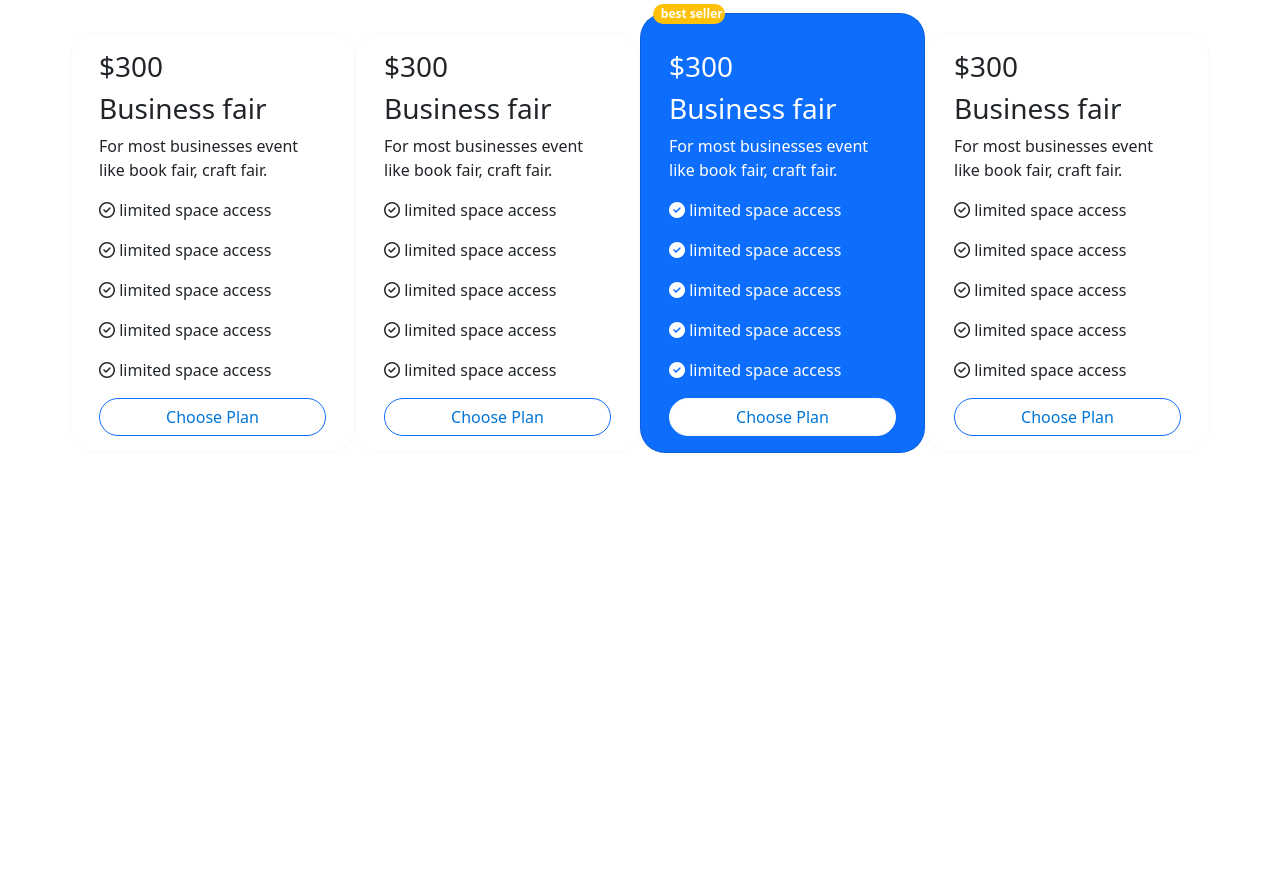
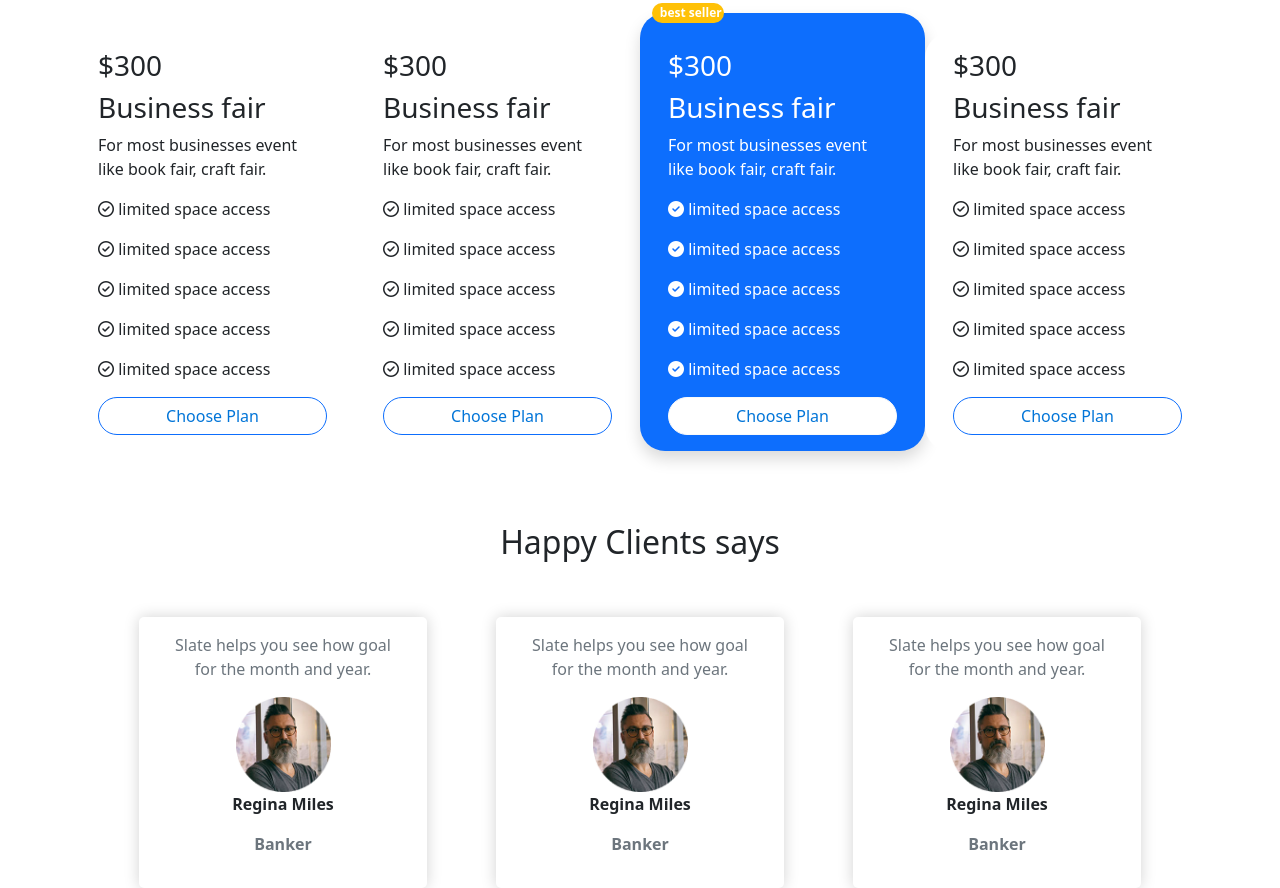
Before and after one commit to mh4bib/convention-center, a plain HTML site: page index.html in a window 1280 px wide. Shown: the part 626-1514 px from the top of the page. Before the commit the page ends 1151 px from the top, so only its background shows below. Drawn offline with nearby package versions, Linux system fonts and the light colour scheme.

Commit message:
client added

```diff
--- a/css/style.css
+++ b/css/style.css
@@ -1,5 +1,6 @@
 
 .my-card{
+    border: none;
     border-radius: 25px;
 }
 .my-badge{
@@ -13,3 +14,10 @@
     color:#0275d8;
     border-radius: 20px;
 }
+.my-img{
+    width: 95px;
+}
+.my-client-card{
+    border-radius: 5px;
+    box-shadow: 0 0 15px lightgrey;
+}
--- a/index.html
+++ b/index.html
@@ -91,6 +91,7 @@
 
     </header>
     <main>
+      <!-- plans -->
       <div class="container my-5">
         <div class="row justify-content-evenly align-items-end">
           <div class="card mb-4 border-light col-sm-11 col-md-5 col-lg-3 my-card" style="max-width: 18rem;">
@@ -123,7 +124,7 @@
               </div>
             </div>
           </div>
-          <div class="card mb-4 bg-primary col-lg-3 text-white my-card" style="max-width: 18rem;">
+          <div class="card mb-4 bg-primary col-lg-3 text-white shadow my-card" style="max-width: 18rem;">
               <span class="badge bg-warning my-badge">best seller</span>
             <div class="card-body">
               <h3>$300</h3>
@@ -154,8 +155,38 @@
               </div>
             </div>
           </div>
+        </div>
       </div>
-
+      <!-- Clients says -->
+      <div class="container">
+        <h2 class="text-center">Happy Clients says</h2>
+        <div class="row justify-content-evenly">
+          <div class="card col-sm-12 col-md-6 col-lg-4 mt-5 my-card my-client-card" style="max-width: 18rem;">
+            <div class="card-body text-center">
+              <p class="card-text text-muted">Slate helps you see how goal for the month and year.</p>
+              <img src="images/person 1.png" class="my-img" alt="...">
+              <p class="fw-bold">Regina Miles</p>
+              <p class="fw-bold text-muted">Banker</p>
+            </div>
+          </div>
+          <div class="card col-sm-12 col-md-6 col-lg-4 mt-5 my-card my-client-card" style="max-width: 18rem;">
+            <div class="card-body text-center">
+              <p class="card-text text-muted">Slate helps you see how goal for the month and year.</p>
+              <img src="images/person 1.png" class="my-img" alt="...">
+              <p class="fw-bold">Regina Miles</p>
+              <p class="fw-bold text-muted">Banker</p>
+            </div>
+          </div>
+          <div class="card col-sm-12 col-md-6 col-lg-4 mt-5 my-card my-client-card" style="max-width: 18rem;">
+            <div class="card-body text-center">
+              <p class="card-text text-muted">Slate helps you see how goal for the month and year.</p>
+              <img src="images/person 1.png" class="my-img" alt="...">
+              <p class="fw-bold">Regina Miles</p>
+              <p class="fw-bold text-muted">Banker</p>
+            </div>
+          </div>
+        </div>
+      </div>
     </main>
     <footer>
 
```
